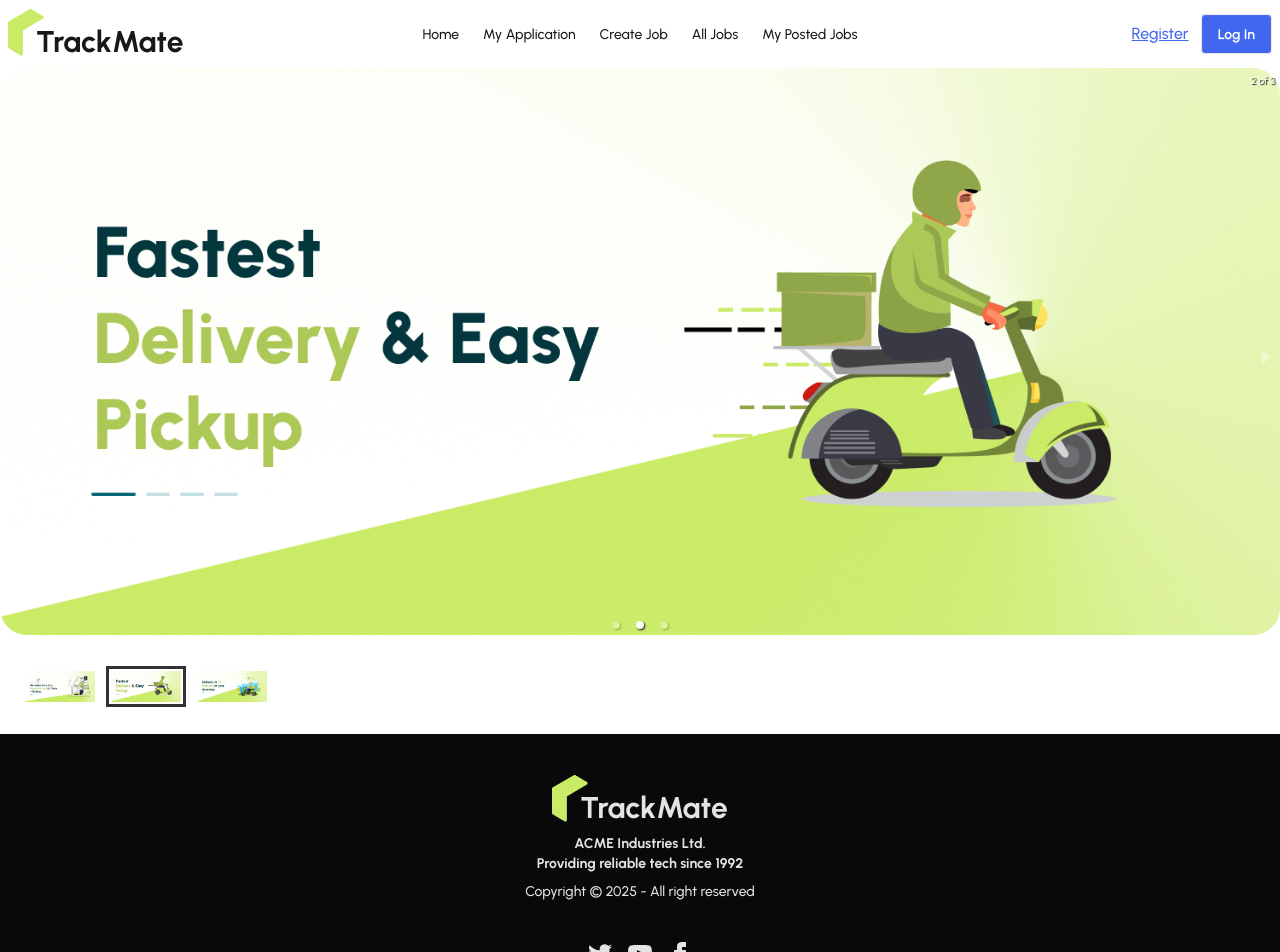
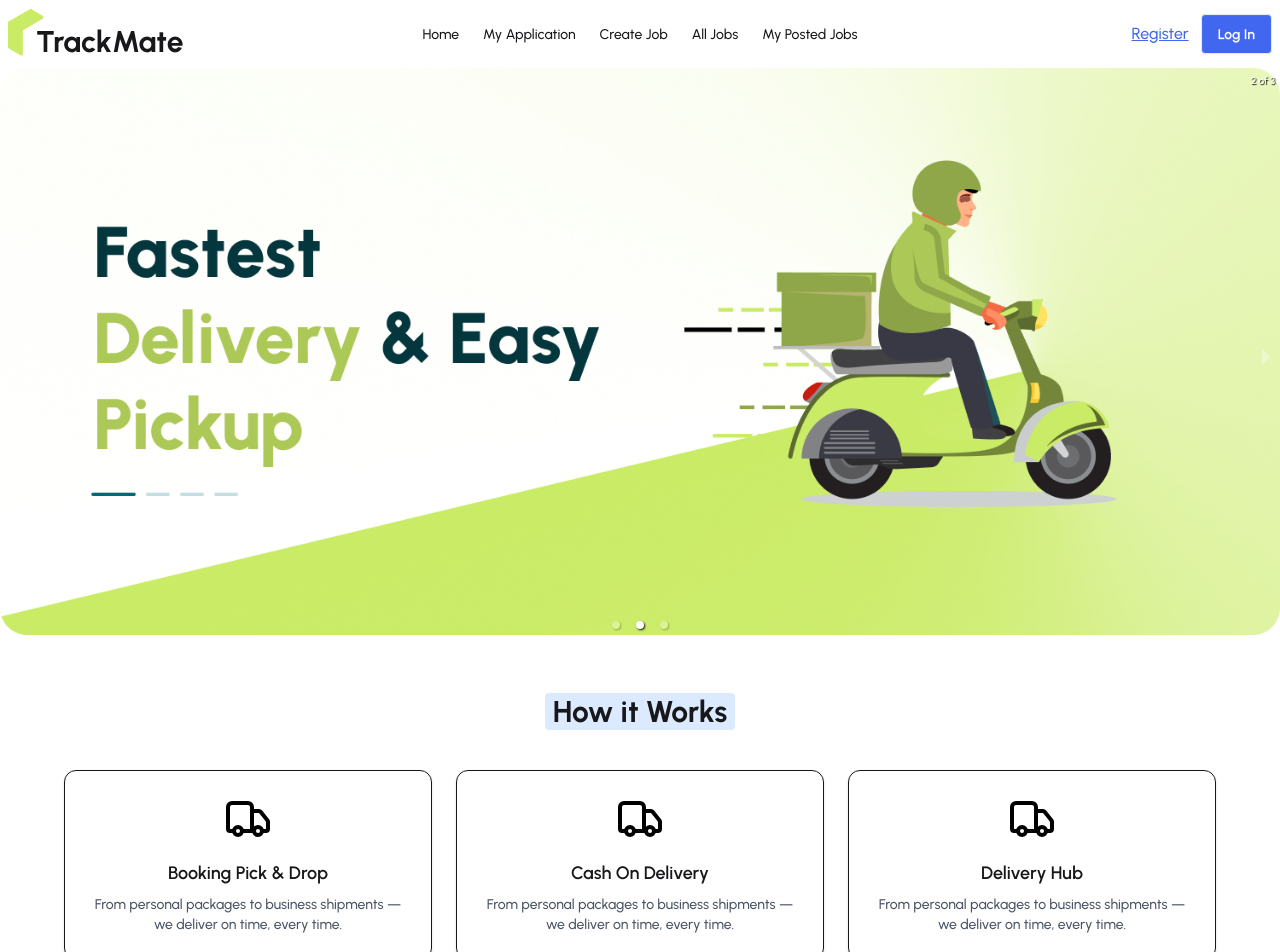
Before and after one commit to abrarasif11/TrackMate-Client-, a React (Vite) app: page / in a window 1280 px wide. Shown: the top 952 px of the page. Built offline with nearby package versions, Linux system fonts and the light colour scheme.

Commit message:
work section

```diff
--- a/package.json
+++ b/package.json
@@ -13,6 +13,7 @@
     "@tailwindcss/vite": "^4.1.13",
     "daisyui": "^5.1.10",
     "localforage": "^1.10.0",
+    "lucide-react": "^0.544.0",
     "match-sorter": "^8.1.0",
     "react": "^19.1.1",
     "react-dom": "^19.1.1",
--- a/src/Pages/Home/Banner/Banner.jsx
+++ b/src/Pages/Home/Banner/Banner.jsx
@@ -7,7 +7,7 @@ import banner3 from '../../../assets/banner/banner3.png'
 
 const Banner = () => {
   return (
-    <Carousel infiniteLoop={true} autoPlay={true}>
+    <Carousel infiniteLoop={true} autoPlay={true} showThumbs={false}>
                 <div>
                     <img src={banner1} />
 
--- a/src/Pages/Home/Home.jsx
+++ b/src/Pages/Home/Home.jsx
@@ -1,10 +1,12 @@
 import React from "react";
 import Banner from "./Banner/Banner";
+import HowItWorks from "./HowItWorks/HowItWorks";
 
 const Home = () => {
   return (
     <div>
       <Banner />
+      <HowItWorks />
     </div>
   );
 };
--- /dev/null
+++ b/src/Pages/Home/HowItWorks/HowItWorks.jsx
@@ -0,0 +1,49 @@
+import React from "react";
+import { Truck } from "lucide-react"; // using lucide-react for icons
+
+const HowItWorks = () => {
+  const steps = [
+    {
+      title: "Booking Pick & Drop",
+      description:
+        "From personal packages to business shipments — we deliver on time, every time.",
+    },
+    {
+      title: "Cash On Delivery",
+      description:
+        "From personal packages to business shipments — we deliver on time, every time.",
+    },
+    {
+      title: "Delivery Hub",
+      description:
+        "From personal packages to business shipments — we deliver on time, every time.",
+    },
+  ];
+
+  return (
+    <section className="py-12 px-6 bg-white">
+      <div className="max-w-6xl mx-auto text-center">
+        <h2 className="text-3xl font-bold mb-10">
+          <span className="bg-blue-100 px-2 rounded">How it Works</span>
+        </h2>
+
+        <div className="grid gap-6 md:grid-cols-3">
+          {steps.map((step, index) => (
+            <div
+              key={index}
+              className="p-6 rounded-xl shadow-sm border hover:shadow-md transition bg-white"
+            >
+              <div className="flex justify-center mb-4">
+                <Truck className="w-12 h-12 text-black" />
+              </div>
+              <h3 className="text-lg font-semibold mb-2">{step.title}</h3>
+              <p className="text-gray-600 text-sm">{step.description}</p>
+            </div>
+          ))}
+        </div>
+      </div>
+    </section>
+  );
+};
+
+export default HowItWorks;
```
Also changed, not shown: 1 other file (tests, documents, lock files or other folders).
